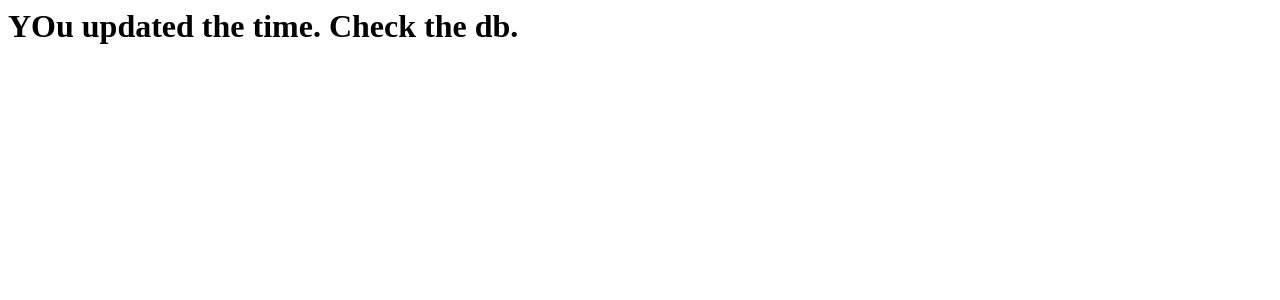
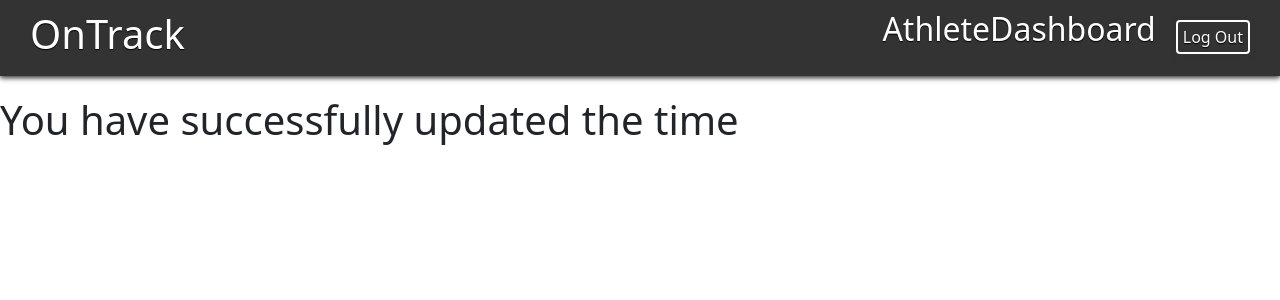
Before and after one commit to Schneider-Alex/OnTrack, a Flask app: page /success_updated_time in a window 1280 px wide. Shown: the top 300 px of the page. Run offline with Flask 2, Linux system fonts and the light colour scheme.

Commit message:
made change to updated time page so you can return to home screen

```diff
--- a/flask_app/templates/success_updated_time.html
+++ b/flask_app/templates/success_updated_time.html
@@ -1 +1,3 @@
-<h1>YOu updated the time. Check the db.</h1>
+{%extends "layout.html"%}{% block body%}
+<h1>You have successfully updated the time</h1>
+{% endblock %}
```
